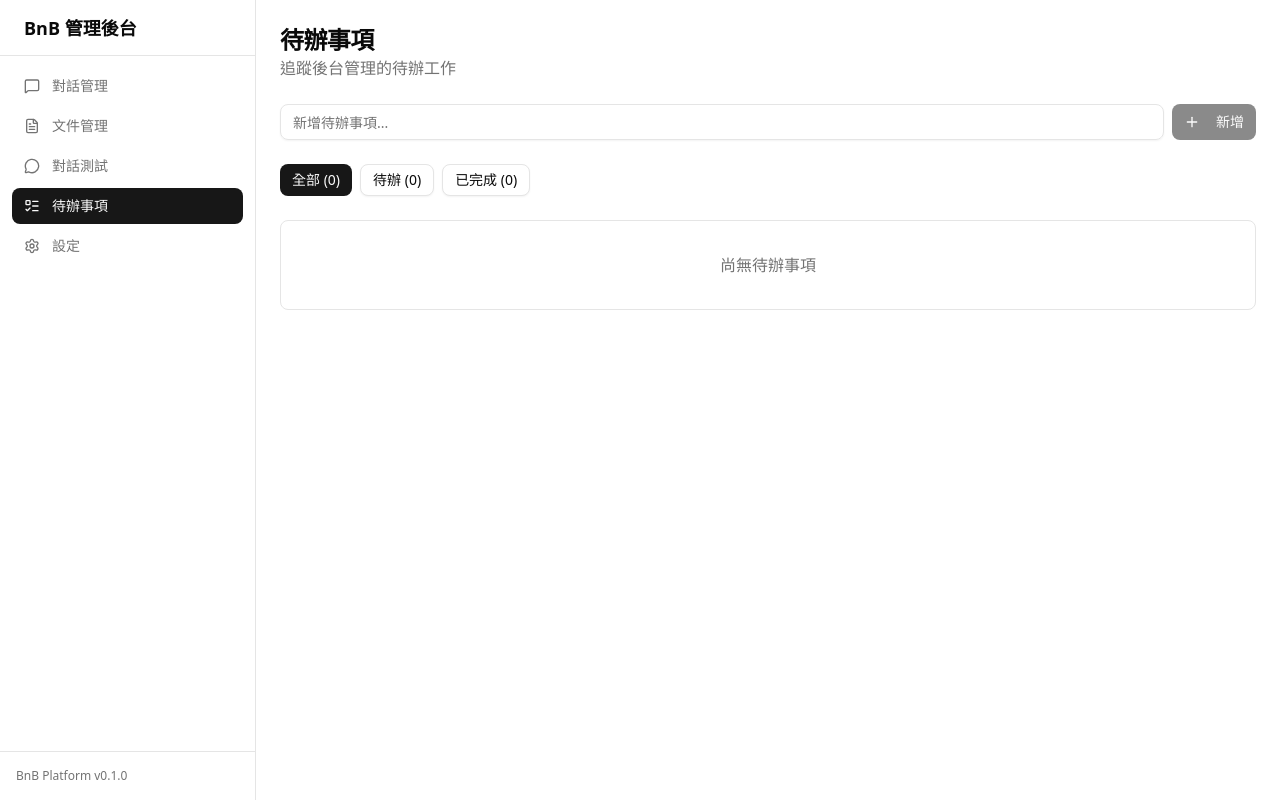
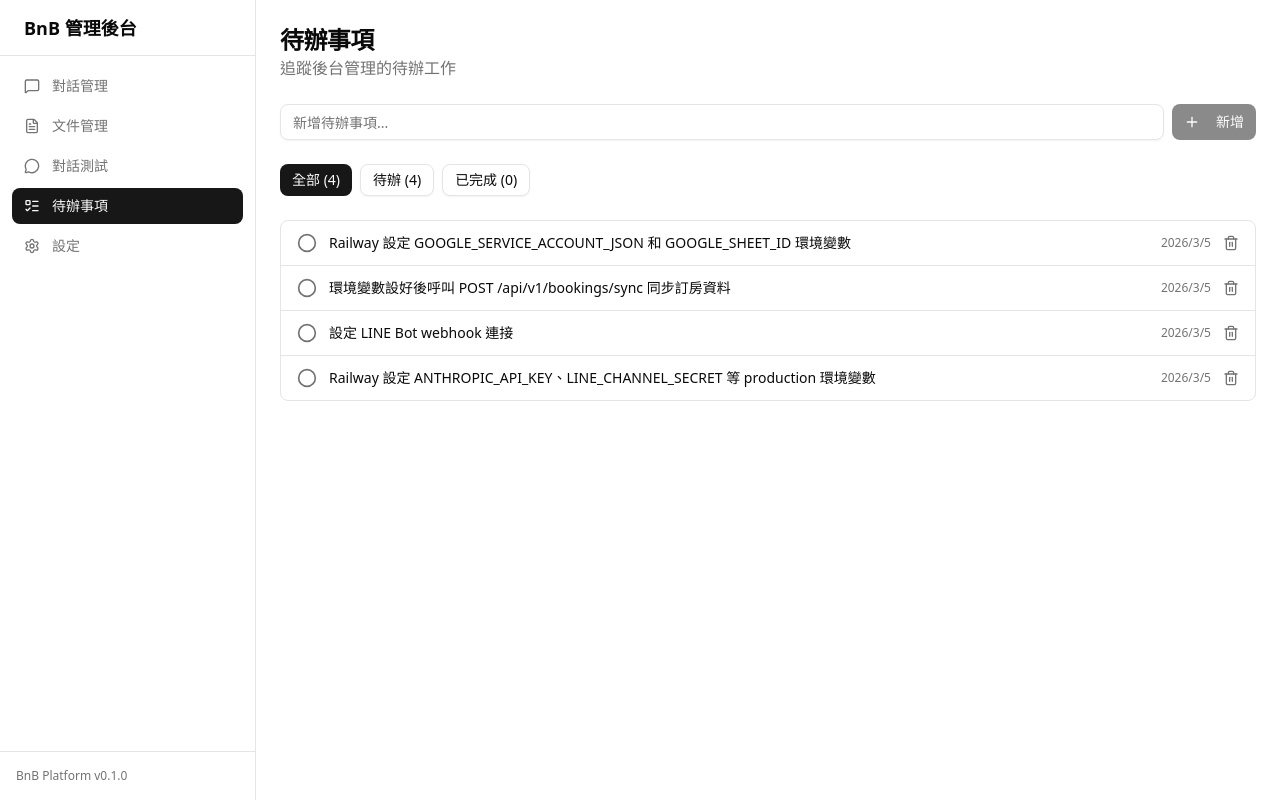
Before and after one commit to nccu95208069/bnb-platform, a Next.js app in the folder frontend/: page /todos in a window 1280 px wide. Built offline with nearby package versions, Linux system fonts and the light colour scheme.

Commit message:
feat: 待辦事項預設項目（首次使用自動載入）
首次開啟時自動填入 4 項待辦：Google Sheets 設定、訂房同步、
LINE Bot webhook、production 環境變數。

Co-Authored-By: Claude Opus 4.6 <noreply@anthropic.com>

```diff
--- a/frontend/src/app/(main)/todos/page.tsx
+++ b/frontend/src/app/(main)/todos/page.tsx
@@ -19,13 +19,43 @@ type FilterType = "all" | "active" | "done";
 
 const STORAGE_KEY = "bnb-todos";
 
+const DEFAULT_TODOS: Todo[] = [
+  {
+    id: "default-1",
+    text: "Railway 設定 GOOGLE_SERVICE_ACCOUNT_JSON 和 GOOGLE_SHEET_ID 環境變數",
+    done: false,
+    createdAt: "2026-03-05T00:00:00.000Z",
+  },
+  {
+    id: "default-2",
+    text: "環境變數設好後呼叫 POST /api/v1/bookings/sync 同步訂房資料",
+    done: false,
+    createdAt: "2026-03-05T00:00:00.000Z",
+  },
+  {
+    id: "default-3",
+    text: "設定 LINE Bot webhook 連接",
+    done: false,
+    createdAt: "2026-03-05T00:00:00.000Z",
+  },
+  {
+    id: "default-4",
+    text: "Railway 設定 ANTHROPIC_API_KEY、LINE_CHANNEL_SECRET 等 production 環境變數",
+    done: false,
+    createdAt: "2026-03-05T00:00:00.000Z",
+  },
+];
+
 // --- Helpers ---
 
 function loadTodos(): Todo[] {
   if (typeof window === "undefined") return [];
   try {
     const raw = localStorage.getItem(STORAGE_KEY);
-    return raw ? JSON.parse(raw) : [];
+    if (raw) return JSON.parse(raw);
+    // 首次使用：載入預設待辦事項
+    saveTodos(DEFAULT_TODOS);
+    return DEFAULT_TODOS;
   } catch {
     return [];
   }
```
